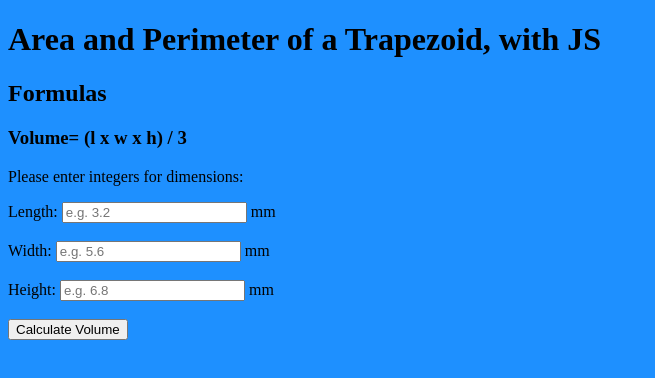
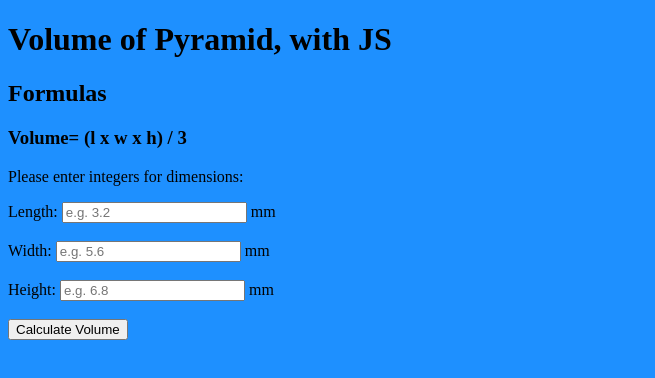
Before and after one commit to MaryamNona/ICS2O-Unit3-02-HTML-Volume-of-Pyramid, a plain HTML site: page index.html in a window 1280 px wide. Shown: the whole page, without its empty margins (0-655 px from the left). Drawn offline with Linux system fonts and the light colour scheme.

Commit message:
edited title

```diff
--- a/index.html
+++ b/index.html
@@ -15,7 +15,7 @@
  </head>
  <body>
    <script src="./js/script.js"></script>
-   <h1>Area and Perimeter of a Trapezoid, with JS</h1>
+   <h1>Volume of Pyramid, with JS</h1>
    <h2>Formulas</h2>
    <h3>Volume= (l x w x h) / 3</h3>
    <p>
```
